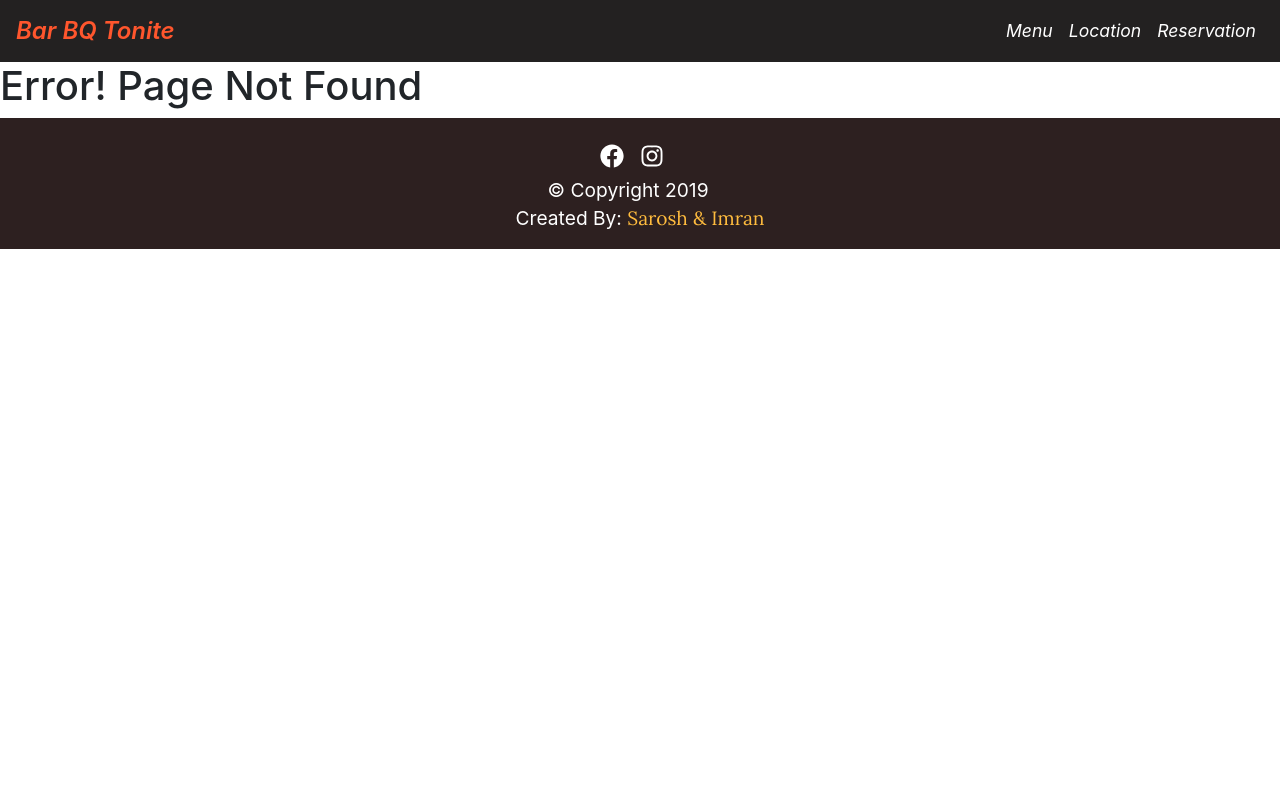
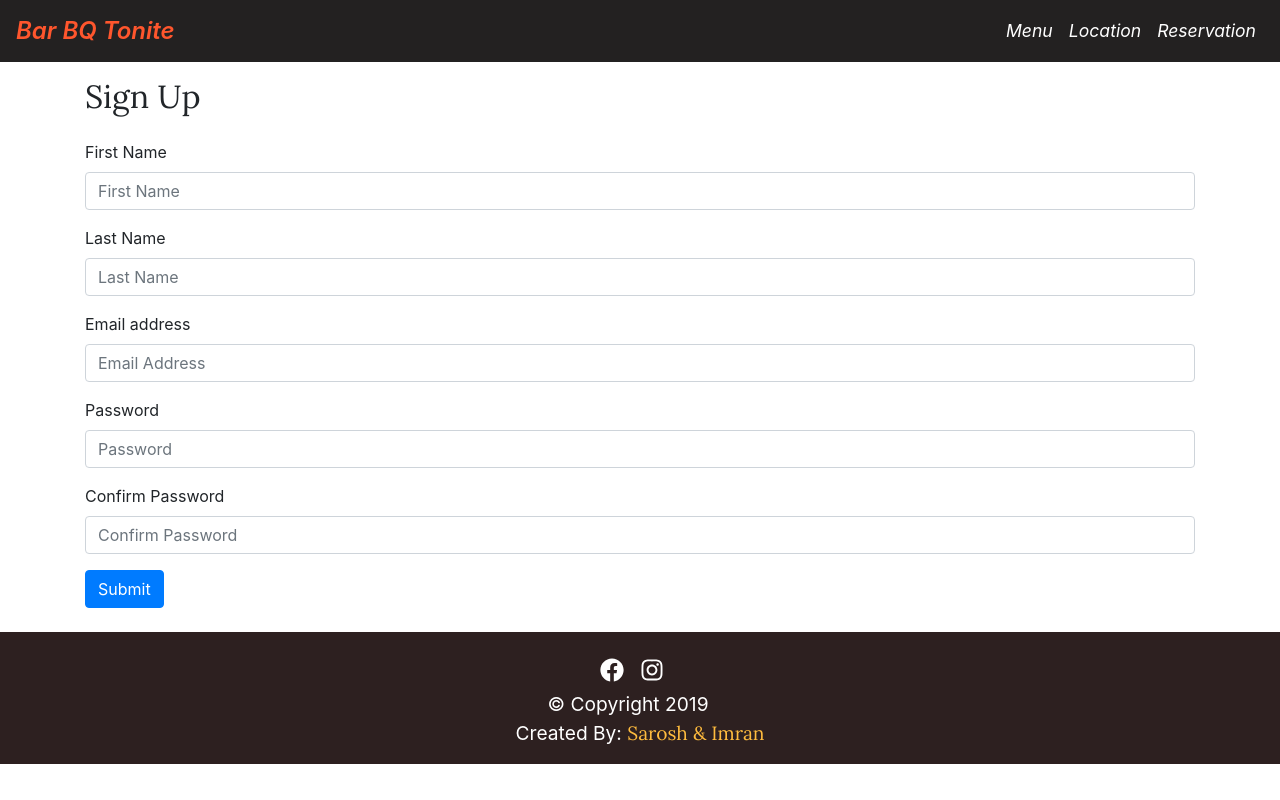
Before and after one commit to SaroshKhawar496/bbq-tonite, a React (Create React App) app in the folder client/: page /signup in a window 1280 px wide. Before the commit this address had no page. Built offline with nearby package versions, Linux system fonts and the light colour scheme.

Commit message:
Linked server to react for signup

```diff
--- a/client/src/App.js
+++ b/client/src/App.js
@@ -1,18 +1,20 @@
 import React from "react";
 import "./App.css";
 import { BrowserRouter, Route, Switch } from "react-router-dom";
+// Compoenents
 import Navbar from "./components/Navbar";
 import Home from "./components/Home";
 import About from "./components/About";
 import Reservation from "./components/Reservation";
+import Footer from "./components/Footer";
+import ErrorPage from "./components/ErrorPage";
 
-import Location from "./containers/Location";
+// Containers
 import Menu from "./containers/Menu";
-import Footer from "./components/Footer";
-import Signup from "./components/Register";
-import ErrorPage from "./components/ErrorPage";
 import CustomerDashboard from "./containers/CustomerDashboard";
 import NewReservation from "./containers/NewReservation";
+import Location from "./containers/Location";
+import SignUp from "./containers/SignUp";
 
 function App() {
   return (
@@ -29,7 +31,7 @@ function App() {
           <Route path="/dashboard" component={CustomerDashboard} />
           <Route path="/reservations/new" component={NewReservation} />
 
-          <Route path="/register" component={Signup} />
+          <Route path="/signup" component={SignUp} />
           <Route component={ErrorPage} />
         </Switch>
         <Footer />
--- a/client/src/components/Register.js
+++ /dev/null
@@ -1,81 +0,0 @@
-import React, { Component, state } from "react";
-import { Button, Form, Alert, Col} from 'react-bootstrap';
-import axios from 'axios';
-
-class Signup extends Component{
-  constructor(){
-    super()
-    this.state = {
-      "firstName": "",
-      "lastName": "",
-      "email": "",
-      "password": ""
-    };
-    this.trackChange = this.trackChange.bind(this);
-    this.createUser = this.createUser.bind(this);
-  }
-
-  trackChange = (event) => {
-    event.preventDefault();
-    console.log("event " + event.target.value)
-    const { target: { name, value } } = event;
-    this.setState({[String(name)]: String(value)})
-  }
-
-  createUser = () => {
-    console.log(this.state.firstName)
-    console.log("email" + this.state.email)
-
-    axios({
-      method: 'post',
-      url: `http://localhost:4000/api/users/`,
-      headers: {},
-      data: {
-          "id":"cha",
-          "firstName": "cha",
-          "lastName": "cha",
-          "email": "cha@hotmail.com",
-          "status": "cool",
-          "password": "cha"
-      }
-    })
-      .then(res => {
-        const user = res.data;
-        this.setState({ user });
-      })
-  }
-
-  render(){
-    return (
-    <Form>
-      <Form.Group>
-        <Form.Label>Email address</Form.Label>
-        <Form.Control id="email" type="email" onChange = {this.trackChange.bind(this)} placeholder="Enter email" name="email"/>
-        <Form.Text className="text-muted">
-          We'll never share your email with anyone else.
-        </Form.Text>
-      </Form.Group>
-
-      <Form.Group controlId="formBasicPassword">
-        <Form.Label>Password</Form.Label>
-        <Form.Control id="password" type="password" onChange = {this.trackChange.bind(this)} placeholder="Password" name="password"/>
-      </Form.Group>
-      <Form>
-      <Form.Row>
-        <Col>
-          <Form.Control id="firstName" onChange = {this.trackChange.bind(this)} placeholder="First name" name="firstName"/>
-        </Col>
-        <Col>
-          <Form.Control id="lastName" onChange = {this.trackChange.bind(this)} placeholder="Last name" name="lastName"/>
-        </Col>
-      </Form.Row>
-    </Form>
-      <Button variant="primary" type="submit" onClick={this.createUser.bind(this)}>
-        Submit
-      </Button>
-    </Form>
-    );
-  }
-}
-
-export default Signup
--- a/client/src/containers/SignUp.js
+++ b/client/src/containers/SignUp.js
@@ -0,0 +1,105 @@
+import React, { Component } from "react";
+import { Button, Form, Alert, Col } from "react-bootstrap";
+import axios from "axios";
+
+class Signup extends Component {
+  state = {
+    firstName: "",
+    lastName: "",
+    email: "",
+    password: "",
+    passwordConfirmation: ""
+  };
+  handleChange = e => {
+    this.setState({
+      [e.target.id]: e.target.value
+    });
+  };
+  handleSubmit = e => {
+    e.preventDefault();
+    console.log(this.state);
+    const headers = {
+      "Content-Type": "application/json"
+    };
+    axios
+      .post("/api/users/", this.state, { headers: headers })
+      .then(response => {
+        console.log(response.data);
+      })
+      .catch(err => {
+        console.log("request has error");
+        console.log(err);
+      });
+  };
+  render() {
+    return (
+      <section className="container my-3 ">
+        <h2>Sign Up </h2>
+        <Form className="my-4" onSubmit={this.handleSubmit}>
+          <Form.Group>
+            <Form.Label>First Name</Form.Label>
+            <Form.Control
+              id="firstName"
+              onChange={this.handleChange}
+              placeholder="First Name"
+              name="firstName"
+              value={this.state.firstName}
+            />
+          </Form.Group>
+
+          <Form.Group>
+            <Form.Label>Last Name</Form.Label>
+            <Form.Control
+              id="lastName"
+              onChange={this.handleChange}
+              placeholder="Last Name"
+              name="lastName"
+              value={this.state.lastName}
+            />
+          </Form.Group>
+
+          <Form.Group>
+            <Form.Label>Email address</Form.Label>
+            <Form.Control
+              id="email"
+              type="email"
+              placeholder="Email Address"
+              name="email"
+              onChange={this.handleChange}
+              value={this.state.email}
+            />
+          </Form.Group>
+
+          <Form.Group>
+            <Form.Label>Password</Form.Label>
+            <Form.Control
+              id="password"
+              type="password"
+              placeholder="Password"
+              name="password"
+              onChange={this.handleChange}
+              value={this.state.password}
+            />
+          </Form.Group>
+          <Form.Group>
+            <Form.Label>Confirm Password</Form.Label>
+            <Form.Control
+              id="passwordConfirmation"
+              type="password"
+              placeholder="Confirm Password"
+              name="passwordConfirmation"
+              onChange={this.handleChange}
+              value={this.state.passwordConfirmation}
+            />
+          </Form.Group>
+
+          <Button variant="primary" type="submit">
+            Submit
+          </Button>
+        </Form>
+      </section>
+    );
+  }
+}
+
+export default Signup;
```
Also changed, not shown: 1 other file (tests, documents, lock files or other folders).
